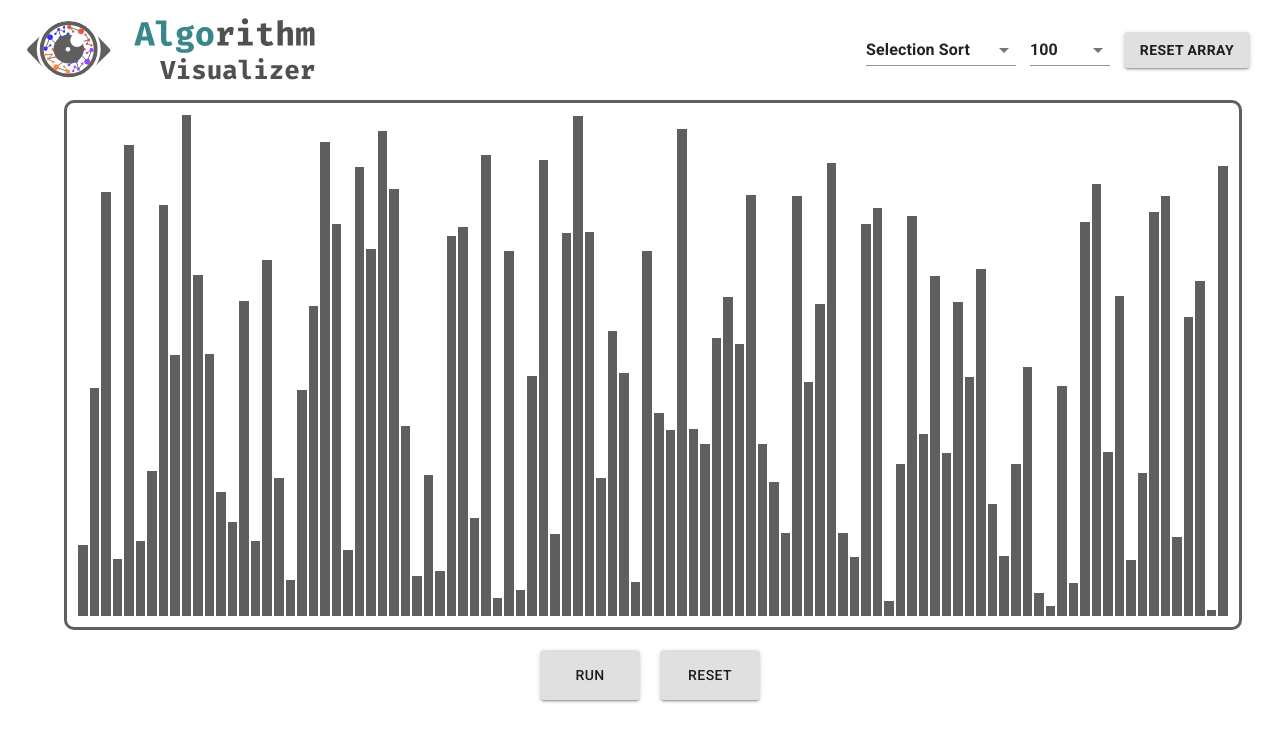
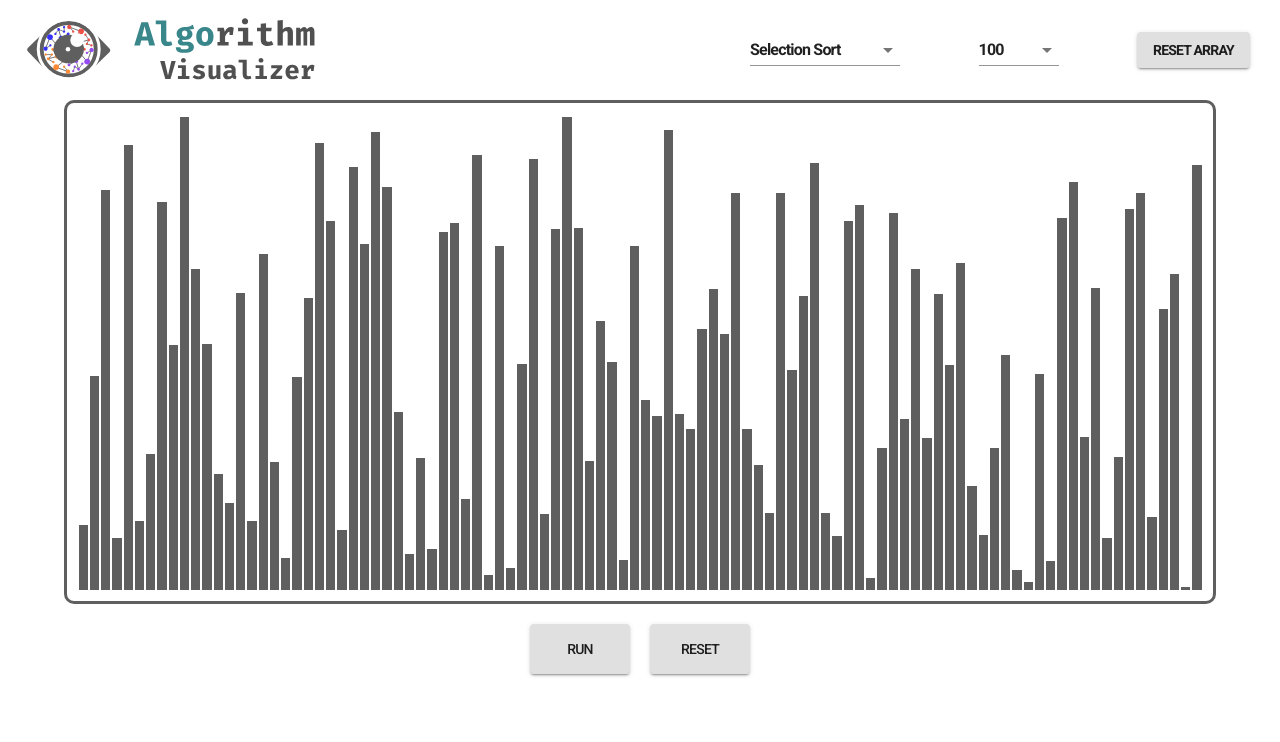
Before and after one commit to sjunhong/algorithm-visualizer, a React (Create React App) app: page / in a window 1280 px wide. Shown: the top 742 px of the page. Built offline with nearby package versions, Linux system fonts and the light colour scheme.

Commit message:
style: set global styles and format codes

```diff
--- a/public/index.html
+++ b/public/index.html
@@ -2,7 +2,7 @@
 <html lang="en">
   <head>
     <meta charset="utf-8" />
-    <link rel="icon" href="%PUBLIC_URL%/algorithm-visualizer-icon.svg" />
+    <link rel="icon" href="%PUBLIC_URL%/algorithm-visualizer-icon.ico" />
     <meta name="viewport" content="width=device-width, initial-scale=1" />
     <meta name="theme-color" content="#000000" />
     <meta
--- a/src/App.css
+++ /dev/null
@@ -1,38 +0,0 @@
-.App {
-  text-align: center;
-}
-
-.App-logo {
-  height: 40vmin;
-  pointer-events: none;
-}
-
-@media (prefers-reduced-motion: no-preference) {
-  .App-logo {
-    animation: App-logo-spin infinite 20s linear;
-  }
-}
-
-.App-header {
-  background-color: #282c34;
-  min-height: 100vh;
-  display: flex;
-  flex-direction: column;
-  align-items: center;
-  justify-content: center;
-  font-size: calc(10px + 2vmin);
-  color: white;
-}
-
-.App-link {
-  color: #61dafb;
-}
-
-@keyframes App-logo-spin {
-  from {
-    transform: rotate(0deg);
-  }
-  to {
-    transform: rotate(360deg);
-  }
-}
--- /dev/null
+++ b/src/GlobalStyle.tsx
@@ -0,0 +1,33 @@
+import { createGlobalStyle } from 'styled-components';
+import normalize from 'styled-normalize';
+
+const GlobalStyle = createGlobalStyle`
+  ${normalize};
+  html {
+    overflow-x: hidden;
+  }
+
+  * {
+    box-sizing: border-box;
+  }
+  h2, h3, li, p, a, button, span {
+    font-family: 'Roboto', sans-serif;
+    letter-spacing: -0.05rem;
+  }
+  ul, li {
+    margin: 0;
+    padding: 0;
+    list-style: none;
+  }
+
+  button {
+    cursor: pointer;
+    outline: none;
+  }
+  a {
+    text-decoration: none;
+  }
+
+`;
+
+export default GlobalStyle;
--- a/src/algorithms/InsertionSort.tsx
+++ b/src/algorithms/InsertionSort.tsx
@@ -1,4 +1,4 @@
-import { addTrace, getSortedIndicies, newTrace, swap, TraceArray } from './helper';
+import { addTrace, getSortedIndicies, newTrace, TraceArray } from './helper';
 
 export const InsertionSort = (arr: number[]): TraceArray => {
   const traces = newTrace(arr);
--- a/src/algorithms/MergeSort.tsx
+++ b/src/algorithms/MergeSort.tsx
@@ -1,4 +1,4 @@
-import { addTrace, getSortedIndicies, newTrace, swap, TraceArray } from './helper';
+import { addTrace, getSortedIndicies, newTrace, TraceArray } from './helper';
 
 export const MergeSort = (arr: number[]): TraceArray => {
   const traces = newTrace(arr);
--- a/src/algorithms/QuickSort.tsx
+++ b/src/algorithms/QuickSort.tsx
@@ -40,7 +40,6 @@ const partition1 = (traces: TraceArray, arr: number[], low: number, high: number
 
   addTrace(traces, arr, [...getSortedIndicies(traces), swapIndex], [], [], []);
 
-  console.log('end partitioning', low, high, swapIndex);
   return swapIndex;
 };
 
@@ -68,6 +67,5 @@ const partition2 = (traces: TraceArray, arr: number[], low: number, high: number
   swap(arr, pivotIndex, low);
   addTrace(traces, arr, [...getSortedIndicies(traces), low], [], [], []);
 
-  console.log('end partitioning', low, high, pivotIndex);
   return low;
 };
--- a/src/components/AlgorithmVisualizer.tsx
+++ b/src/components/AlgorithmVisualizer.tsx
@@ -1,9 +1,7 @@
-import { trace } from 'console';
-import { useCallback, useEffect, useState } from 'react';
+import { useEffect, useState } from 'react';
 import styled from 'styled-components';
-import { NavigationBarItem } from 'typescript';
 import { BubbleSort } from '../algorithms/BubbleSort';
-import { addTrace, getSortedIndicies, newTrace, swap, TraceArray } from '../algorithms/helper';
+import { TraceArray } from '../algorithms/helper';
 import { InsertionSort } from '../algorithms/InsertionSort';
 import { MergeSort } from '../algorithms/MergeSort';
 import { QuickSort } from '../algorithms/QuickSort';
--- a/src/components/SortVisualizer.tsx
+++ b/src/components/SortVisualizer.tsx
@@ -64,7 +64,7 @@ function SortingVisualizer(props: SortingVisualizerProps) {
 
   const run = () => {
     const timeoutArray: NodeJS.Timeout[] = [];
-    const timer = 30;
+    const timer = 20;
 
     traces.forEach((trace, i) => {
       const timeoutId = setTimeout(
--- a/src/components/VisualizerController.tsx
+++ b/src/components/VisualizerController.tsx
@@ -1,4 +1,4 @@
-import { Button, FormControl, FormHelperText, InputLabel, MenuItem, Select } from '@material-ui/core';
+import { Button, FormControl, MenuItem, Select } from '@material-ui/core';
 import React, { useState } from 'react';
 import styled from 'styled-components';
 import { VisualizerControllerProps } from './Navbar';
@@ -72,7 +72,7 @@ const Wrapper = styled.div`
   display: flex;
   justify-content: space-between;
   align-items: center;
-  width: 30%;
+  width: 500px;
   margin: 0 30px;
 
   span {
--- a/src/index.css
+++ /dev/null
@@ -1,13 +0,0 @@
-body {
-  margin: 0;
-  font-family: -apple-system, BlinkMacSystemFont, 'Segoe UI', 'Roboto', 'Oxygen',
-    'Ubuntu', 'Cantarell', 'Fira Sans', 'Droid Sans', 'Helvetica Neue',
-    sans-serif;
-  -webkit-font-smoothing: antialiased;
-  -moz-osx-font-smoothing: grayscale;
-}
-
-code {
-  font-family: source-code-pro, Menlo, Monaco, Consolas, 'Courier New',
-    monospace;
-}
--- a/src/index.tsx
+++ b/src/index.tsx
@@ -1,14 +1,17 @@
 import React from 'react';
 import ReactDOM from 'react-dom';
-import './index.css';
+
 import App from './App';
 import reportWebVitals from './reportWebVitals';
+import GlobalStyle from './GlobalStyle';
 
 ReactDOM.render(
   <React.StrictMode>
+    <GlobalStyle />
     <App />
+    <GlobalStyle />
   </React.StrictMode>,
-  document.getElementById('root')
+  document.getElementById('root'),
 );
 
 // If you want to start measuring performance in your app, pass a function
```
Also changed, not shown: 1 other file (tests, documents, lock files or other folders).
